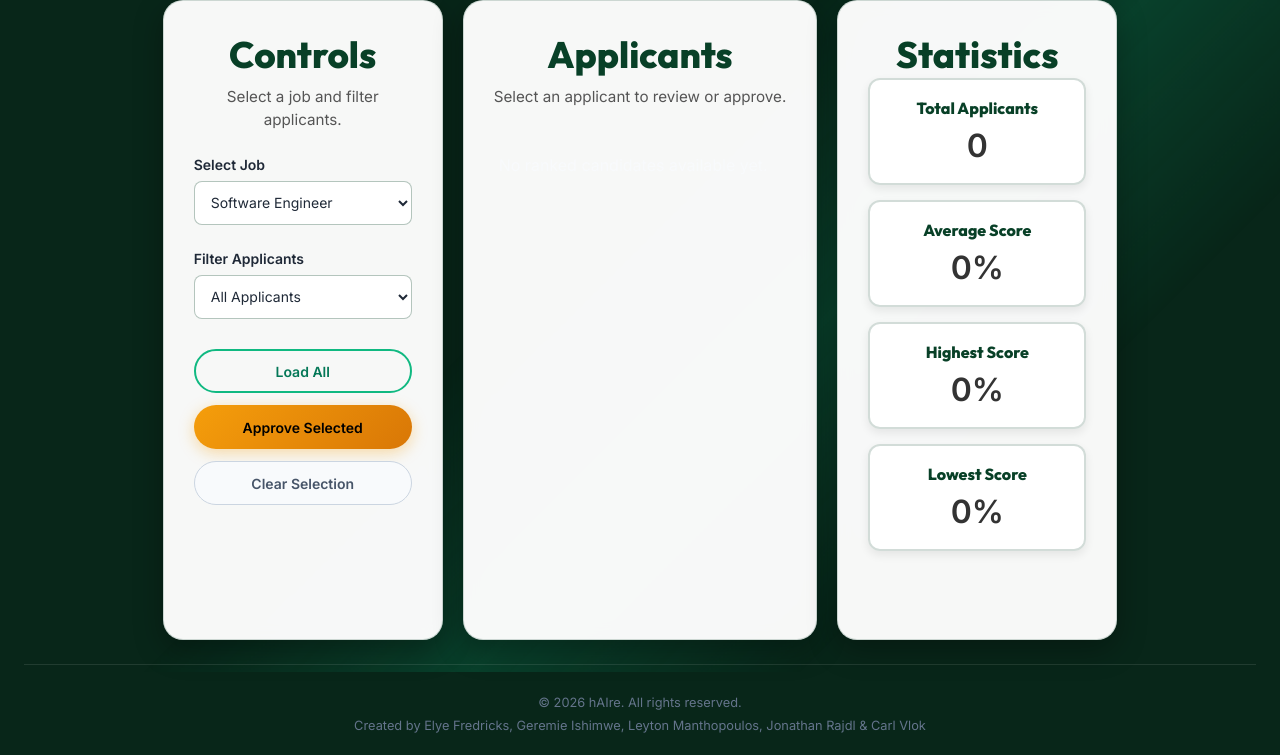
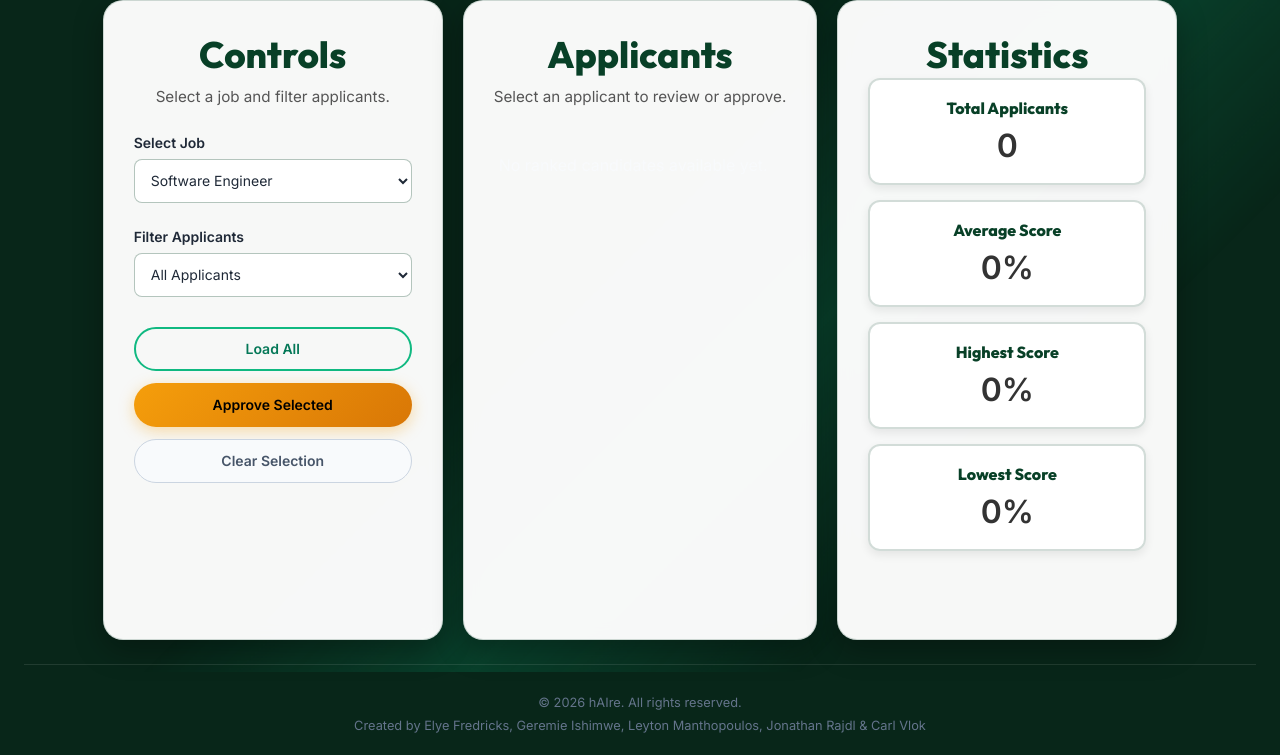
Before and after one commit to JonoZA/STADIO_Hackathon_2026, a Flask app: page /recruit in a window 1280 px wide. Shown: the part 133-888 px from the top of the page. Run offline with Flask 3, Linux system fonts and the light colour scheme; data that the repository does not hold is empty.

Commit message:
Made recruit cards wider

```diff
--- a/haire/static/styles/recruitStyle.css
+++ b/haire/static/styles/recruitStyle.css
@@ -393,7 +393,7 @@ a:focus-visible {
 
 .second-card {
 
-    width: 280px;
+    width: 340px;
 
     flex-shrink: 0;
 
@@ -717,6 +717,8 @@ a:focus-visible {
 
     margin-top: 15px;
 
+    width:45%;
+
     padding: 20px;
 
     background: rgba(255, 255, 255, 0.97);
@@ -1020,7 +1022,7 @@ a:focus-visible {
 
 .statistics-card {
 
-    width: 280px;
+    width: 340px;
 
     flex-shrink: 0;
 
```
